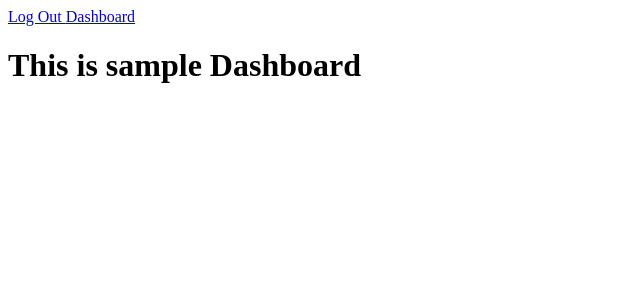
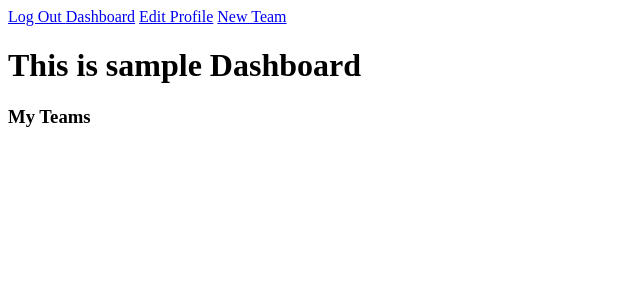
Before and after one commit to SscottK/esports-team-tracker-v2, a Django app: page /dashboard/ in a window 1280 px wide. Shown: the top 300 px of the page, without its empty margins (0-640 px from the left). Run offline with Django 5.2, Linux system fonts and the light colour scheme; the visitor is signed in with stand-in values (Sample User, id 1).

Commit message:
Can Create new team, Auto assigns creator as coach

```diff
--- a/estt_main_app/admin.py
+++ b/estt_main_app/admin.py
@@ -1,5 +1,5 @@
 from django.contrib import admin
-from .models import Team, Team_user, Game, Level, Time, Target_times, Team_game
+from .models import Team, Team_user, Game, Level, Time, Target_times, Team_game, Organization, Org_user, Org_team
 
 # Register your models here.
 admin.site.register(Team)
@@ -9,3 +9,6 @@ admin.site.register(Level)
 admin.site.register(Time)
 admin.site.register(Target_times)
 admin.site.register(Team_game)
+admin.site.register(Organization)
+admin.site.register(Org_team)
+admin.site.register(Org_user)
--- /dev/null
+++ b/estt_main_app/static/css/dashboard.css
@@ -0,0 +1,16 @@
+.dashboard-teams-container {
+    display: flex;
+    flex-direction: row;
+    align-items: center;
+    /* justify-content: space-evenly;
+    justify-items: flex-start; */
+    max-width: 40%;
+    border: 5px solid yellow;
+}
+
+.team-coach, .team-name, .team-details-link {
+    display: flex;
+    padding: 0 5px;
+
+
+}
--- a/estt_main_app/templates/base.html
+++ b/estt_main_app/templates/base.html
@@ -6,7 +6,7 @@
     <meta charset="UTF-8">
     <meta name="viewport" content="width=device-width, initial-scale=1.0">
     <link rel="stylesheet" href="{% static 'css/team_detail.css' %}" />
-    <title>Document</title>
+    <title>Esports Team Tracker</title>
     {% block head%}
     {% endblock %}
 </head>
@@ -23,6 +23,8 @@
             {% csrf_token %}
           </form>
           <a href="{% url 'dashboard' %}">Dashboard</a>
+          <a href="{% url 'edit-profile' user_id=user.id%}">Edit Profile</a>
+          <a href="{% url 'new-team' %}">New Team</a>
         {% endif %}
     </nav>
     {% block content %}
--- a/estt_main_app/templates/team/team_details.html
+++ b/estt_main_app/templates/team/team_details.html
@@ -11,12 +11,14 @@
     <h1>Team Details</h1>
     <div class="add-member-container">
         <h3>Name:<span>&nbsp;{{ team.name }}</span></h3>
-        <a href="/team/{{team.id}}/add-member">Add Member</a>
+        {% if team_user.isCoach %}
+            <a href="/team/{{team.id}}/add-member">Add Member</a>
+        {% endif %}
     </div>
     </div>
     <div class="members-games-container">
     <div class="games-container">
-        <h2>Games</h2>
+        <h2>Games</h2> <a href="">Add Game</a>
         <ul>
             {% for game in games %}
                 <li>
--- a/estt_main_app/templates/users/dashboard.html
+++ b/estt_main_app/templates/users/dashboard.html
@@ -1,18 +1,41 @@
 {% extends "base.html" %}
+
+
+{% load static %}
+{% block head%}
+    <link rel="stylesheet" href="{% static 'css/dashboard.css' %}" />
+{% endblock %}
+
 
 {% block content %}
 <div>
     <h1>This is {{user.username}} Dashboard</h1>
-    <div>
-        {% for team in teams %}
-        <p>{{ team.team.name }}</p>
-        <a href="{% url 'team-details' teamID=team.team.id %}">Team Details</a>
-        {% if team.isCoach %}
-        <p>Team Coach</p>
-        {% endif %}
-        {% endfor %}
+    <h3>My Teams</h3>
+    {% for team in teams %}
+    <div class="dashboard-teams-container">
+
+
+        <div class="team-name">
+            <p>{{ team.team.name }}</p>
+        </div>
+
+        <div class="team-coach">
+            <p>Team Coach -
+                {% if team.isCoach %}
+                    Yes
+                {% else %}
+                    No
+                {% endif %}
+            </p>
+
+
+        </div>
+        <div class="team-details-link">
+            <a href="{% url 'team-details' teamID=team.team.id %}">Team Details</a>
+        </div>
+
     </div>
-
+    {% endfor %}
 </div>
 
 {% endblock %}
--- a/estt_main_app/urls.py
+++ b/estt_main_app/urls.py
@@ -11,5 +11,8 @@ urlpatterns = [
     path('dashboard/', views.userDashboard, name='dashboard'),
     path('logout/', LogoutView.as_view(next_page='/'), name='logout'),
     path('team-details/<int:teamID>', views.team_detail, name='team-details'),
-    path('team/<int:teamID>/add-member/', views.add_team_member, name='add-member')
+    path('team/<int:teamID>/add-member/', views.add_team_member, name='add-member'),
+    path('edit-profile/<int:user_id>/', views.edit_profile, name='edit-profile'),
+    path('new-team/', views.create_team, name='new-team'),
+
     ]
--- a/estt_main_app/views.py
+++ b/estt_main_app/views.py
@@ -4,9 +4,10 @@ from .forms import CustomUserCreationForm
 from django.urls import reverse_lazy
 from .models import Team_user, Team, Team_game
 from django.contrib.auth.models import User
-from django.views.generic.edit import CreateView
-from .forms import TeamUserForm
+from django.views.generic.edit import CreateView, UpdateView
+from .forms import TeamUserForm, EditProfileForm, NewTeamForm, AddTeamUserOnTeamCreationForm
 from django.http import HttpResponse
+
 # Create your views here.
 
 #View for the home page
@@ -17,6 +18,7 @@ def home(request):
 #view for the User Dashboard Page
 def userDashboard(request):
     teams = Team_user.objects.filter(user=request.user)
+
 
     return render(request, 'users/dashboard.html', {
         'teams': teams
@@ -57,19 +59,25 @@ def team_detail(request, teamID):
     team = get_object_or_404(Team, id=teamID)
     members = Team_user.objects.filter(team=teamID)
     games = Team_game.objects.filter(team=teamID)
+    team_user = get_object_or_404(Team_user, team=teamID,user=request.user)
+
+
+    print(f'{team_user.isCoach}')
 
     return render(request, 'team/team_details.html', {
         'members': members,
         'games': games,
-        'team':team
+        'team': team,
+        'team_user': team_user,
     })
 #add member to team
 def add_team_member(request, teamID):
-    team_user = Team_user.objects.filter(team=teamID, user=request.user)
+    team_user = get_object_or_404(Team_user, team=teamID,user=request.user)
     team = get_object_or_404(Team, id=teamID)
 
-    # if not team_user.isCoach:
-    #     raise HttpResponse('You are not allowed to do that')
+
+    if not team_user.isCoach:
+        raise HttpResponse('You are not allowed to do that')
 
     if request.method == 'POST':
         form = TeamUserForm(request.POST)
@@ -84,4 +92,51 @@ def add_team_member(request, teamID):
     return render(request, 'team/add_team_user.html', {
         'form': form,
         'team': team,
+
     })
+
+
+#edit profile view
+def edit_profile(request, user_id):
+    user = get_object_or_404(User, id=user_id)
+
+    if request.method == 'POST':
+        form = EditProfileForm(request.POST, instance=user)
+        if form.is_valid():
+            form.save()
+            return redirect('dashboard')
+    else:
+        form = EditProfileForm(instance=user)
+
+    return render(request, 'users/edit_profile.html', {
+        'form': form,
+        'user': user,
+        })
+
+
+#Create a new team
+def create_team(request):
+    user = get_object_or_404(User, id=request.user.id)
+
+    if request.method == 'POST':
+        form_one = NewTeamForm(request.POST)
+        form_two = AddTeamUserOnTeamCreationForm(request.POST)
+        if form_one.is_valid():
+            new_team = form_one.save(commit=False)
+            new_team.save()
+            team_user = form_two.save(commit=False)
+            team_user.team = get_object_or_404(Team, id=new_team.id)
+            team_user.user = get_object_or_404(User, id=request.user.id)
+            team_user.isCoach = True
+            team_user.save()
+        return redirect('dashboard')
+    else:
+        form_one = NewTeamForm()
+        form_two = AddTeamUserOnTeamCreationForm()
+
+    return render(request, 'team/new_team.html', {
+        'user': user,
+        'form_one': form_one,
+        'form_two': form_two,
+
+    })
```
Also changed, not shown: estt_main_app/forms.py (+19 -2 lines), estt_main_app/models.py (+58 -0 lines), estt_main_app/templates/team/new_team.html (added, +15 -0 lines), estt_main_app/templates/users/edit_profile.html (added, +13 -0 lines), estt_main_app/migrations/0007_organization_org_user_org_team.py (added).
